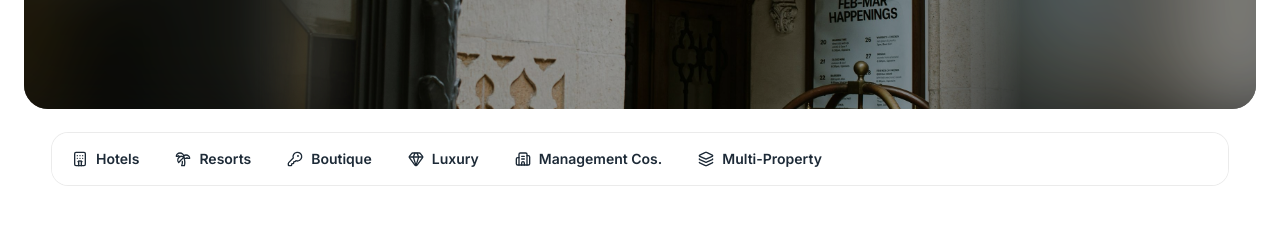
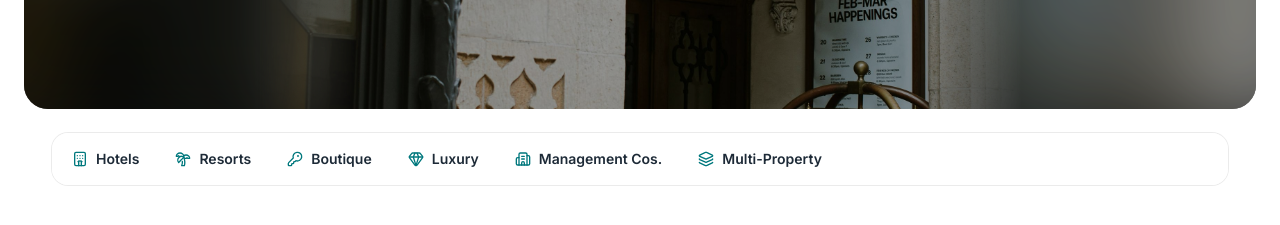
Before and after one commit to abdulrhhkahn/SaraiOS, a Next.js app: page /industries in a window 1280 px wide. Shown: the part 360-585 px from the top of the page. Built offline with nearby package versions, Linux system fonts and the light colour scheme; no server answers.

Commit message:
Add files via upload

```diff
--- a/app/industries/page.tsx
+++ b/app/industries/page.tsx
@@ -5,6 +5,7 @@ import { pageMetadata } from "@/lib/seo";
 import { Container } from "@/components/ui/primitives";
 import { ImageBanner } from "@/components/ui/ImageBanner";
 import { IndustrySection } from "@/components/industries/IndustrySection";
+import { SolutionsFaq } from "@/components/industries/SolutionsFaq";
 import { IndustryIcon } from "@/components/industries/IndustryIcon";
 
 export const metadata = pageMetadata({
@@ -19,6 +20,8 @@ export default function IndustriesPage() {
   return (
     <>
       <ImageBanner src="/images/solutions/banner.jpg" title="Solutions" imageClassName="object-[50%_34%]" />
+      {/* The tabs stay pinned only while the solution panels are on screen, not over the FAQ below */}
+      <div>
         <nav aria-label="Industries" className="sticky top-[84px] z-30 mt-6">
           <Container>
             <ul className="flex [scrollbar-width:none] gap-2 overflow-x-auto rounded-2xl bg-page/80 p-1.5 ring-1 ring-line backdrop-blur-xl">
@@ -28,7 +31,7 @@ export default function IndustriesPage() {
                     href={`#${i.slug}`}
                     className="inline-flex min-h-10 items-center gap-2 rounded-xl px-3.5 text-sm font-semibold text-stone transition-colors hover:bg-card hover:text-ink"
                   >
-                  <IndustryIcon icon={i.icon} className="size-4" />
+                    <IndustryIcon icon={i.icon} className="size-4 text-cta" />
                     {i.shortName}
                   </Link>
                 </li>
@@ -41,6 +44,8 @@ export default function IndustriesPage() {
             <IndustrySection key={ind.slug} industry={ind} src={shots[ind.screen]} flip={i % 2 === 1} />
           ))}
         </div>
+      </div>
+      <SolutionsFaq />
     </>
   );
 }
```
Lines whose indentation alone changed are shown as unchanged.
